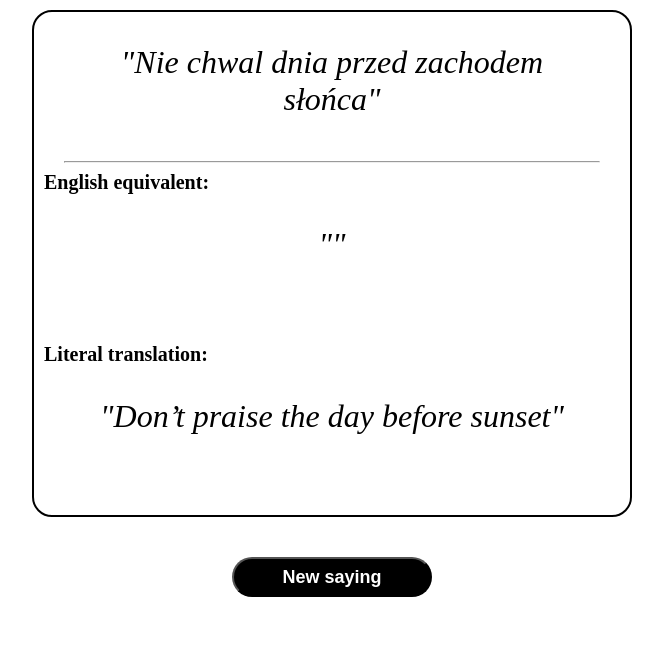
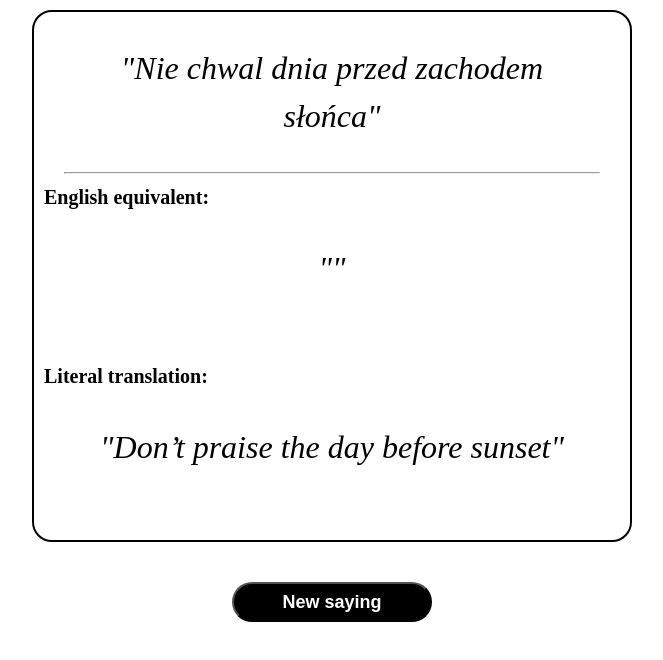
Before and after one commit to rafaelsaback/polish-sayings-generator, a website built with webpack: page dist/index.html in a window 1280 px wide. Shown: the whole page, without its empty margins (308-971 px from the left). Built offline with nearby package versions, Linux system fonts and the light colour scheme.

Commit message:
Set body style to be the same as in wordpress

```diff
--- a/dist/index.html
+++ b/dist/index.html
@@ -6,7 +6,8 @@
   <script src="bundle.js" defer> </script>
   <title> Polish Sayings Generator </title>
 </head>
-<body>
+<!-- Same size as wordpress template -->
+<body style="max-width: 887.48px; margin: 0 auto; line-height: 1.5">
 
   <!-- BEGIN OF WORDPRESS PAGE -->
   <div id="body-sayings">
```
